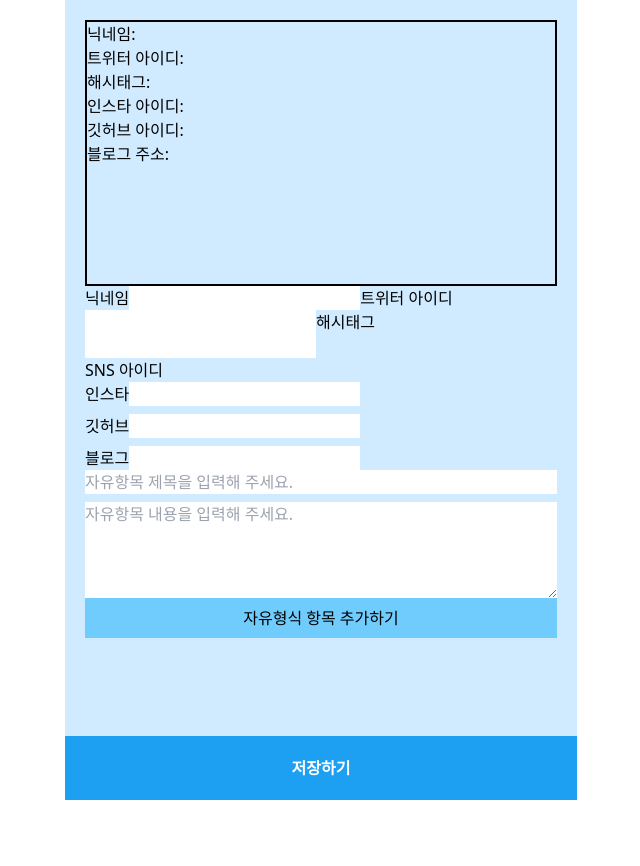
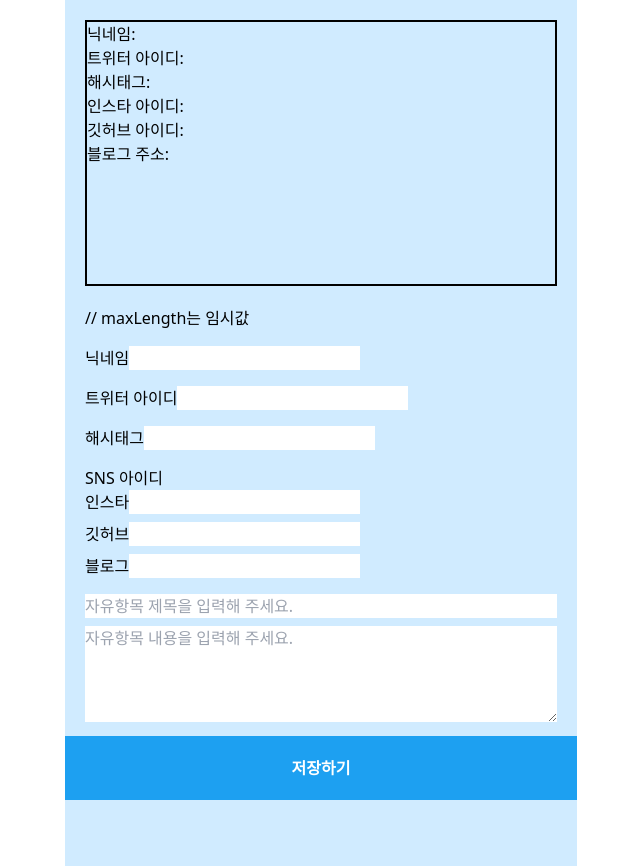
Before and after one commit to naramzik/twitter-namecard, a Next.js app: page /1/edit in a window 1280 px wide. Shown: the whole page, without its empty margins (319-959 px from the left). Before the commit the page ends 800 px from the top, so only its background shows below. Built offline with nearby package versions, Linux system fonts and the light colour scheme.

Commit message:
feat: required: false 속성 삭제

```diff
--- a/src/pages/[id]/edit/index.tsx
+++ b/src/pages/[id]/edit/index.tsx
@@ -83,6 +83,7 @@ const Page = () => {
   };
 
   const requiredSentence = <p>필수 문항입니다.</p>;
+  // const renderError = (error?: ErrorObject) => error.message && <p>{error.message}</p>
 
   const nickname = watch('nickname');
   const twitterId = watch('twitterId');
@@ -101,7 +102,8 @@ const Page = () => {
         <div>깃허브 아이디: {githubId}</div>
         <div>블로그 주소: {blog}</div>
       </div>
-      {/* <form onSubmit={handleSubmit(onSubmit)} className="flex flex-col gap-4 py-5"> */}
+      <form onSubmit={handleSubmit(onSubmit)} className="flex flex-col gap-4 py-5">
+        // maxLength는 임시값
         <label>
           닉네임
           <input {...register('nickname', { required: true, maxLength: 10 })} name="nickname" />
@@ -121,25 +123,25 @@ const Page = () => {
           <legend>SNS 아이디</legend>
           <label>
             인스타
-          <input {...register('instagramId', { required: false, maxLength: 10 })} name="instagramId" />
+            <input {...register('instagramId', { maxLength: 10 })} name="instagramId" />
           </label>
           <label>
             깃허브
-          <input {...register('githubId', { required: false, maxLength: 10 })} name="githubId" />
+            <input {...register('githubId', { maxLength: 10 })} name="githubId" />
           </label>
           <label>
             블로그
-          <input {...register('blog', { required: false, maxLength: 10 })} name="blog" />
+            <input {...register('blog', { maxLength: 10 })} name="blog" />
           </label>
         </fieldset>
         {freeItems}
-      <button className="w-full h-10 bg-primary" onClick={addFreeItem}>
+        <button type="button" className="w-full h-10 bg-primary" onClick={addFreeItem}>
           자유형식 항목 추가하기
         </button>
         <button type="submit" className="btm-nav btm-nav-md max-w-[512px] mx-auto z-20 bg-accent text-white font-bold">
           저장하기
         </button>
-      {/* </form> */}
+      </form>
     </div>
   );
 };
```
Lines whose indentation alone changed are shown as unchanged.
